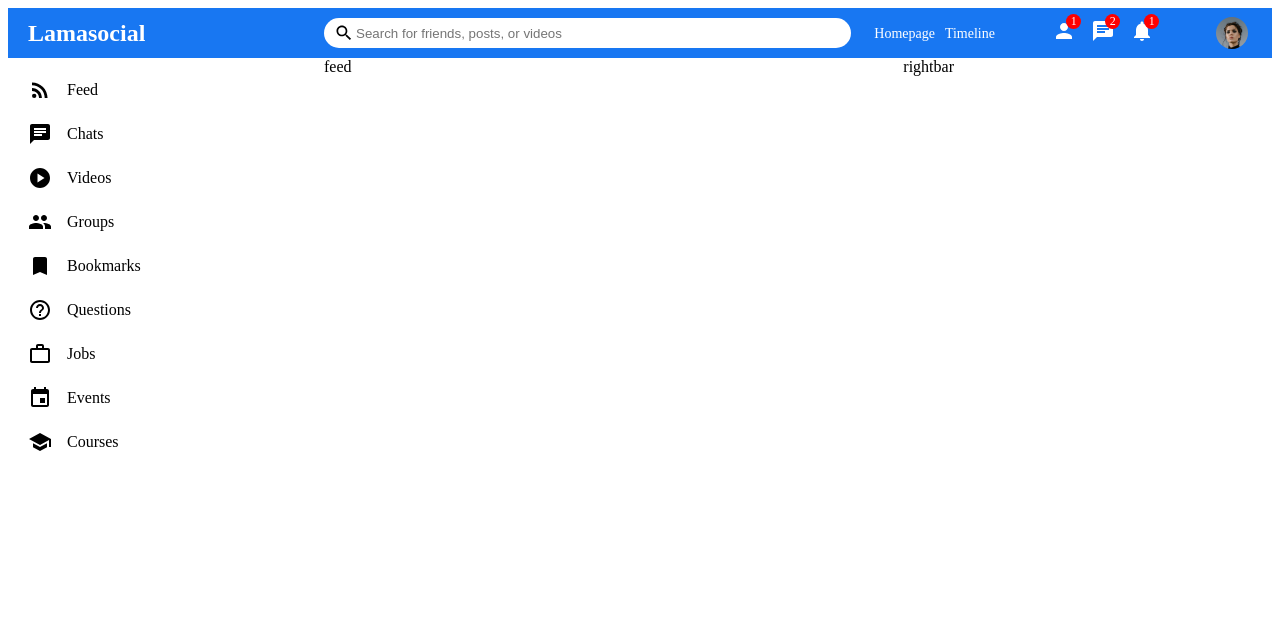
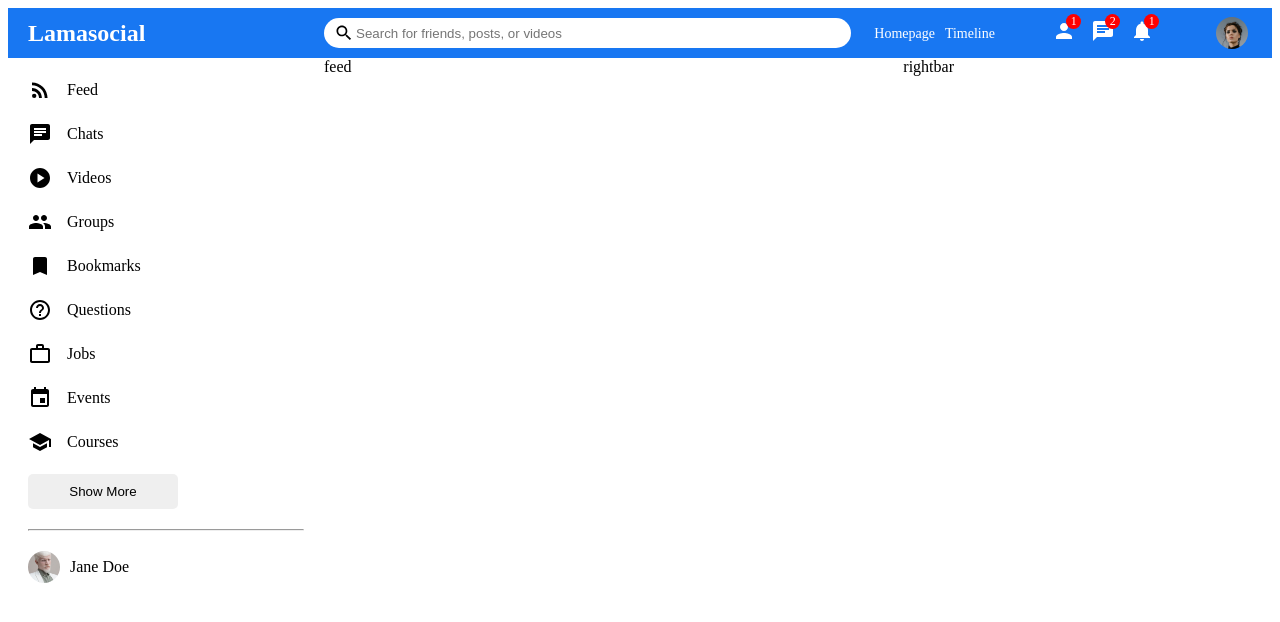
Before and after one commit to LaurenCummings/facebook-clone, a React (Vite) app: page / in a window 1280 px wide. Shown: the top 622 px of the page. Built offline with nearby package versions, Linux system fonts and the light colour scheme.

Commit message:
Styled leftbar items

```diff
--- a/src/components/Leftbar.jsx
+++ b/src/components/Leftbar.jsx
@@ -1,5 +1,6 @@
 import '../css/Leftbar.css';
-import { RssFeed, Chat, PlayCircle, Group, Bookmark, HelpOutline, WorkOutline, Event, School } from "@mui/icons-material"
+import { RssFeed, Chat, PlayCircle, Group, Bookmark, HelpOutline, WorkOutline, Event, School } from '@mui/icons-material'
+import person2 from '../assets/person/2.jpeg';
 
 function Leftbar() {
     return (
@@ -43,6 +44,14 @@ function Leftbar() {
                         <span className="leftbarListItemText">Courses</span>
                     </li>
                 </ul>
+                <button className="leftbarButton">Show More</button>
+                <hr className="leftbarHr" />
+                <ul className="leftbarFriendList">
+                    <li className="leftbarFriend">
+                        <img className="leftbarFriendImg" src={person2} alt="" />
+                        <span className="leftbarFriendName">Jane Doe</span>
+                    </li>
+                </ul>
             </div>
         </div>
     )
--- a/src/css/Leftbar.css
+++ b/src/css/Leftbar.css
@@ -22,3 +22,35 @@
 .leftbarIcon {
     margin-right: 15px;
 }
+
+.leftbarButton {
+    width: 150px;
+    border: none;
+    padding: 10px;
+    border-radius: 5px;
+    font-weight: 500;
+}
+
+.leftbarHr {
+    margin: 20px 0;
+}
+
+.leftbarFriendList {
+    padding: 0;
+    margin: 0;
+    list-style: none;
+}
+
+.leftbarFriend {
+    display: flex;
+    align-items: center;
+    margin-bottom: 15px;
+}
+
+.leftbarFriendImg {
+    width: 32px;
+    height: 32px;
+    border-radius: 50%;
+    object-fit: cover;
+    margin-right: 10px;
+}
```
